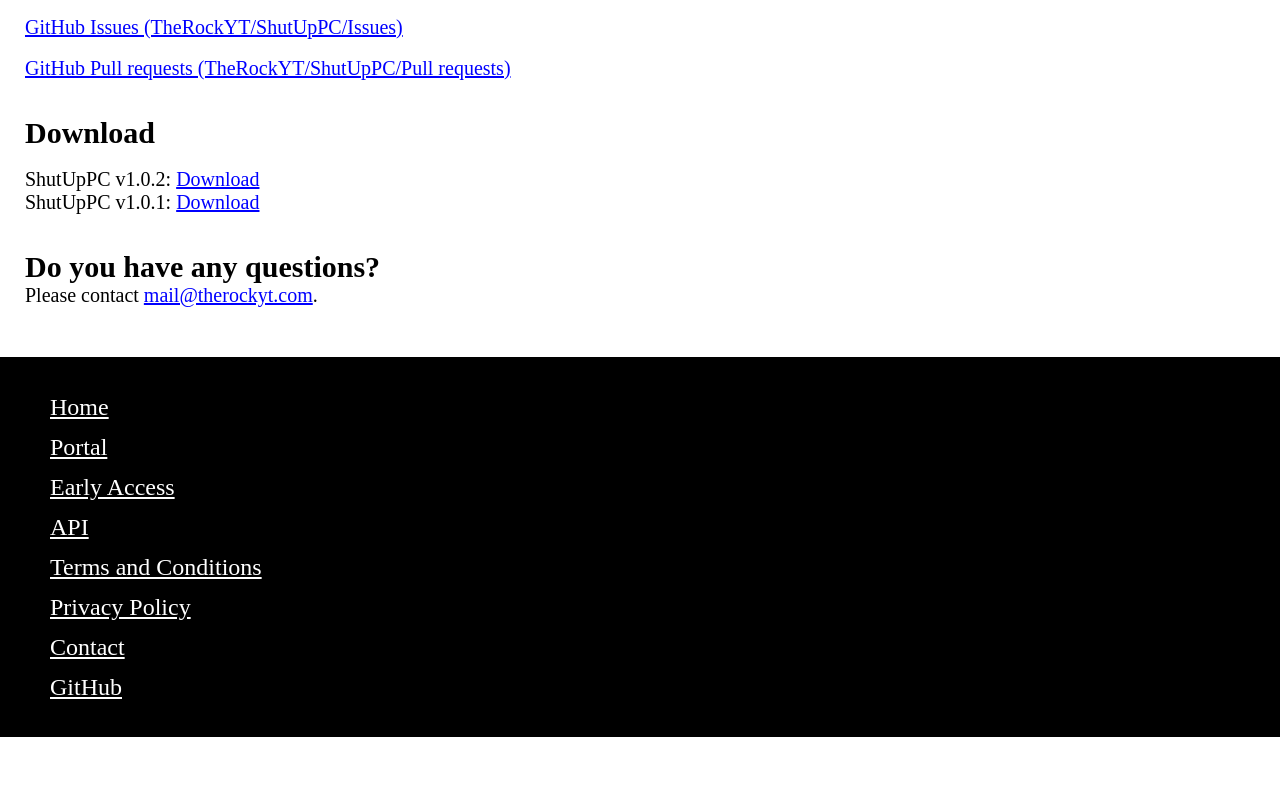
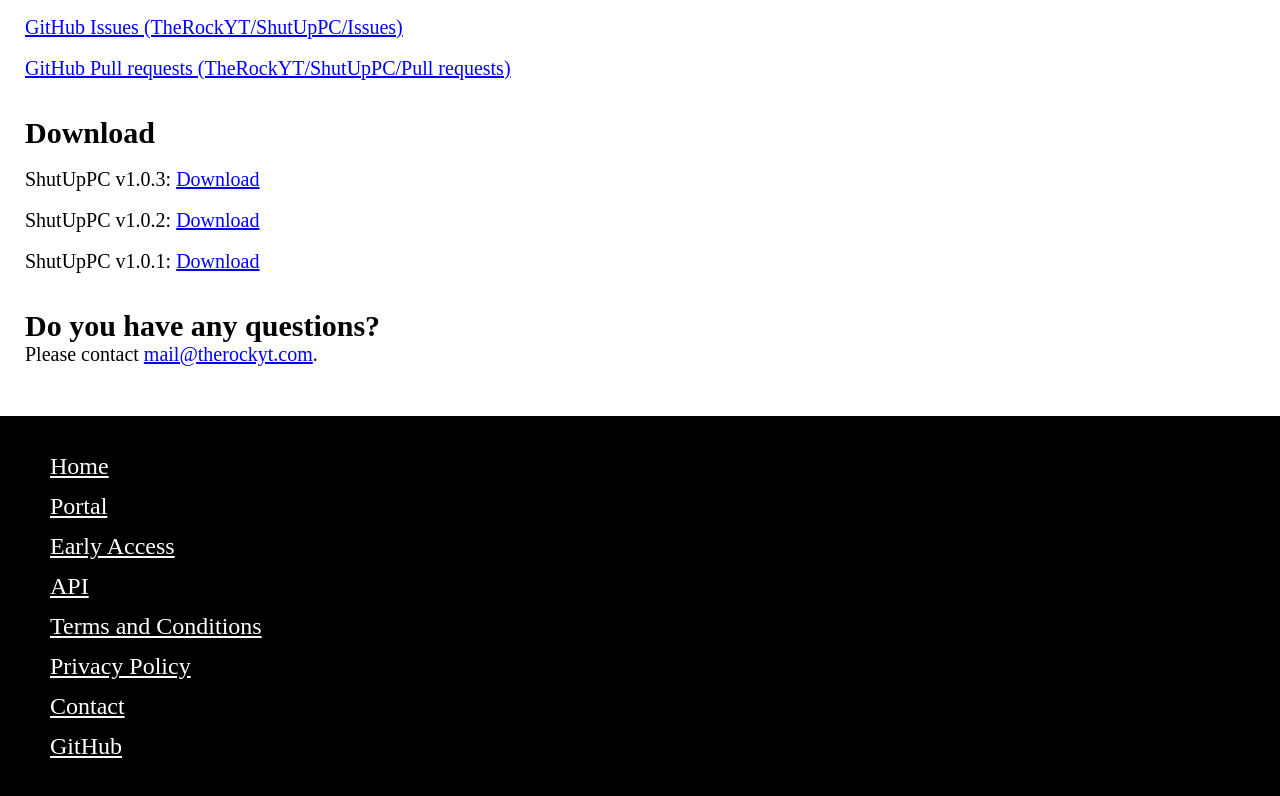
Before and after one commit to TheRockYT/www.therockyt.com, a Next.js app: page /shutuppc in a window 1280 px wide. Shown: the part 1138-1934 px from the top of the page. Before the commit the page ends 1875 px from the top, so only its background shows below. Built offline with nearby package versions, Linux system fonts and the light colour scheme.

Commit message:
Updated ShutUpPC

```diff
--- a/app/shutuppc/page.tsx
+++ b/app/shutuppc/page.tsx
@@ -100,6 +100,16 @@
       <h2>Download</h2>
       <br />
       <p>
+        ShutUpPC v1.0.3:{" "}
+        <a
+          href="https://api.therockyt.com/shutuppc/download/ShutUpPC-v1.0.3.jar"
+          download
+        >
+          Download
+        </a>
+      </p>
+      <br />
+      <p>
         ShutUpPC v1.0.2:{" "}
         <a
           href="https://api.therockyt.com/shutuppc/download/ShutUpPC-v1.0.2.jar"
@@ -108,6 +118,7 @@
           Download
         </a>
       </p>
+      <br />
       <p>
         ShutUpPC v1.0.1:{" "}
         <a
```
